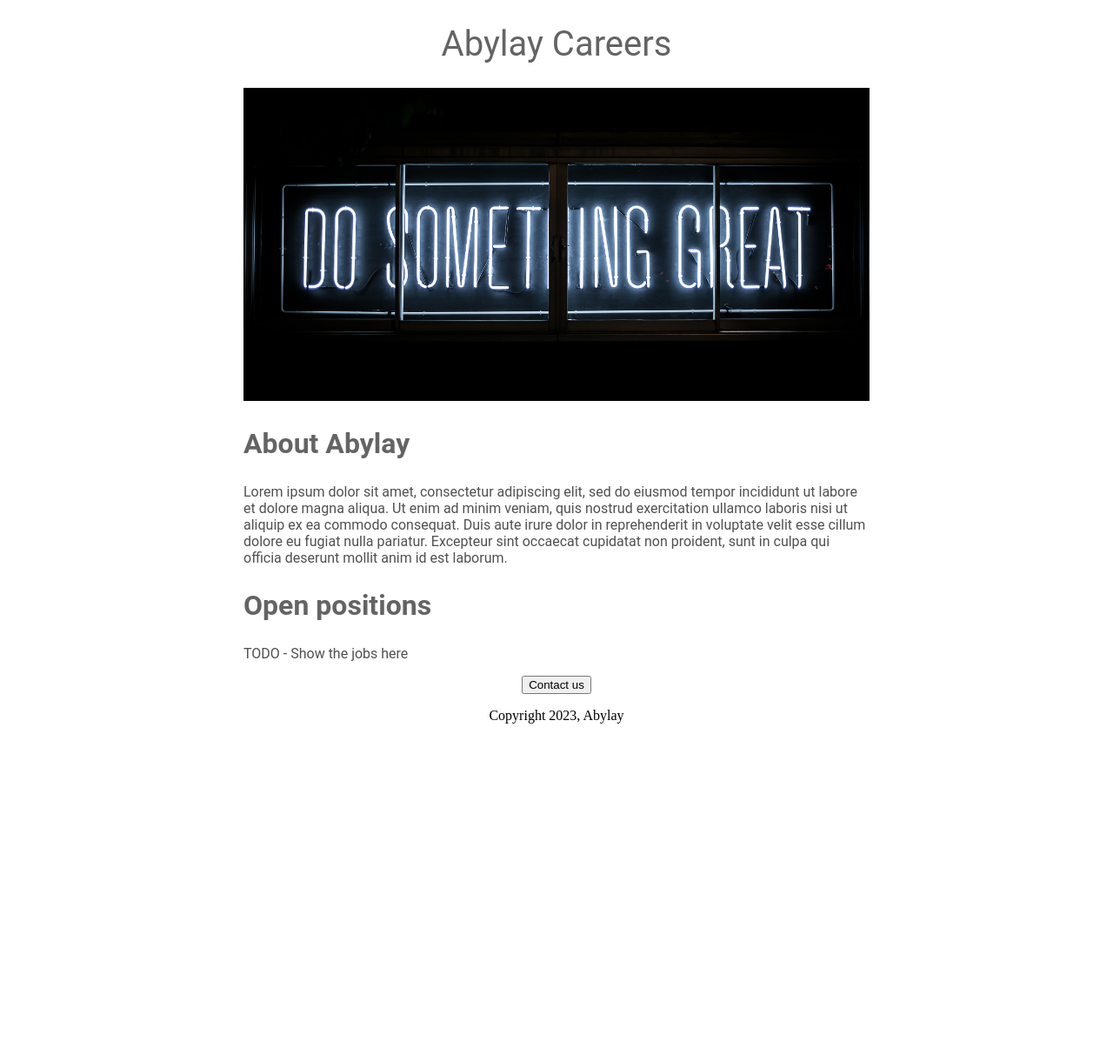
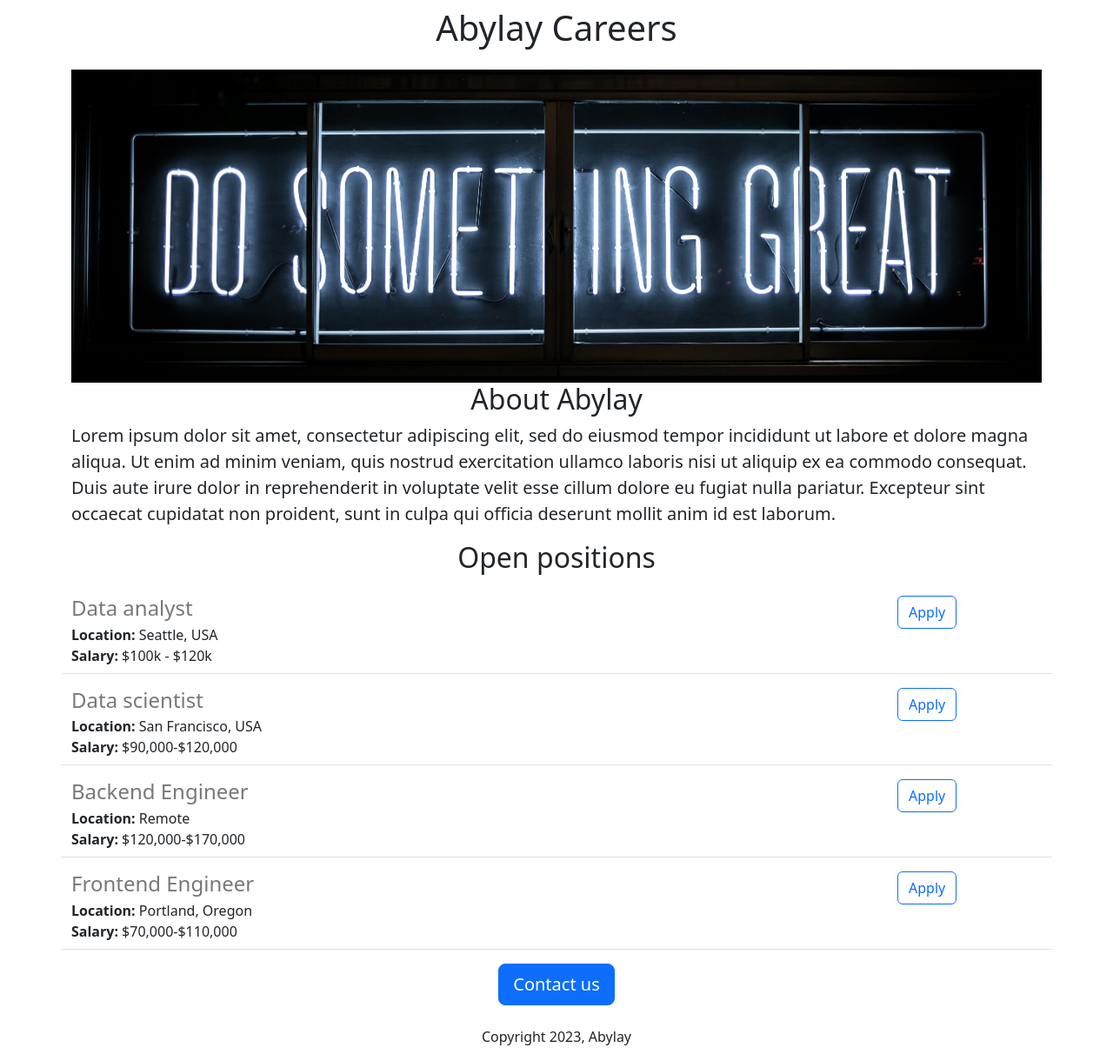
Before and after one commit to MrIronGum/abylay-careers-website-v2, a Flask app: page / in a window 1280 px wide. Shown: the whole page at 87% size. Before the commit the page ends 832 px from the top, so only its background shows below. Run offline with Flask 3, Linux system fonts and the light colour scheme.

Commit message:
Added dynamic data and API route

```diff
--- a/app.py
+++ b/app.py
@@ -1,11 +1,43 @@
-from flask import Flask, render_template
+from flask import Flask, render_template, jsonify
 
 app = Flask(__name__)
+
+JOBS = [
+    {
+        'id': 1,
+        'title': 'Data analyst',
+        'location': 'Seattle, USA',
+        'salary': '$100k - $120k'
+    },
+    {
+        'id': 2,
+        'title': 'Data scientist',
+        'location': 'San Francisco, USA',
+        'salary': '$90,000-$120,000'
+    },
+    {
+        'id': 3,
+        'title': 'Backend Engineer',
+        'location': 'Remote',
+        'salary': '$120,000-$170,000'
+    },
+    {
+        'id': 4,
+        'title': 'Frontend Engineer',
+        'location': 'Portland, Oregon',
+        'salary': '$70,000-$110,000'
+    },
+]
 
 
 @app.route("/")
 def hello_abylay():
-  return render_template('home.html')
+  return render_template('home.html', jobs=JOBS, company_name="Abylay")
+
+
+@app.route("/api/jobs")
+def list_jobs():
+  return jsonify(JOBS)
 
 
 if __name__ == "__main__":
--- a/templates/home.html
+++ b/templates/home.html
@@ -1,52 +1,42 @@
 <!DOCTYPE html>
 <html>
   <head>
+    <meta charset="utf-8">
+    <meta name="viewport" content="width=device-width, initial-scale=1">
+    <link href="https://cdn.jsdelivr.net/npm/bootstrap@5.3.2/dist/css/bootstrap.min.css" rel="stylesheet" integrity="sha384-T3c6CoIi6uLrA9TneNEoa7RxnatzjcDSCmG1MXxSR1GAsXEV/Dwwykc2MPK8M2HN" crossorigin="anonymous">
+
     <title>Abylay Careers</title>
-    <style>
-      h1 {
-        font-size: 40px;
-        font-family: Roboto;
-        font-weight: normal;
-        color: rgb(100, 100, 100);
-        text-align: center;
-         }
 
-      #banner {
+  </head>
+
+  <body>
+    <div class = "container">
+    <h1 class = "text-center mt-2 mb-4">{{company_name}} Careers</h1>
+    <img class = "img-fluid" id="banner" src="https://abylay-careers-website.abylaydospayev.repl.co/static/careers.jpg">
+    <h2 class = "text-center">About Abylay</h2>
+
+      <style>
+      #banner{
+        height: 360px;
         width: 100%;
-        height: 360px;
         object-fit: cover;
       }
+    </style>
 
-      h2 {
-        font-family:  Roboto;
-        font-size: 32px;
-        color: rgb(100, 100, 100);
-        text-align:centerr;
-      }
+    <p class = "lead">
+      Lorem ipsum dolor sit amet, consectetur adipiscing elit, sed do eiusmod tempor incididunt ut labore et dolore magna aliqua. Ut enim ad minim veniam, quis nostrud exercitation ullamco laboris nisi ut aliquip ex ea commodo consequat. Duis aute irure dolor in reprehenderit in voluptate velit esse cillum dolore eu fugiat nulla pariatur. Excepteur sint occaecat cupidatat non proident, sunt in culpa qui officia deserunt mollit anim id est laborum.</p>
 
-      .bodytext{
-        font-family: Roboto;
-        color: rgb(80, 80, 80)
-      }
-      #container{
-        max-width: 720px;
-        margin: 0 auto 0 auto;
-      }
-    </style>
-  </head>
-  <body>
-    <div id="container">
-    <h1>Abylay Careers</h1>
-    <img id="banner" src="https://abylay-careers-website.abylaydospayev.repl.co/static/careers.jpg" height = "320">
-    <h2>About Abylay</h2>
+    <h2 class = "text-center mt-2 mb-4">Open positions</h2>
 
-    <p class = "bodytext">
-      Lorem ipsum dolor sit amet, consectetur adipiscing elit, sed do eiusmod tempor incididunt ut labore et dolore magna aliqua. Ut enim ad minim veniam, quis nostrud exercitation ullamco laboris nisi ut aliquip ex ea commodo consequat. Duis aute irure dolor in reprehenderit in voluptate velit esse cillum dolore eu fugiat nulla pariatur. Excepteur sint occaecat cupidatat non proident, sunt in culpa qui officia deserunt mollit anim id est laborum.</p>
-    <h2>Open positions</h2>
-    <p class = "bodytext">TODO - Show the jobs here</p>
-      <div style="text-align:center;">
-    <button>Contact us</button>
-        <p>Copyright 2023, Abylay</p>
+    <div>
+      {% for job in jobs %}
+        {% include 'jobitem.html' %}
+      {% endfor %}
+    </div>
+
+      <div class = "text-center">
+    <button class = "btn btn-primary btn-lg">Contact us</button>
+        <p class = "mt-4">Copyright 2023, Abylay</p>
       </div>
       </div>
     </div>
--- /dev/null
+++ b/templates/jobitem.html
@@ -0,0 +1,18 @@
+<div class = "border-bottom row" style="margin-bottom:16px;padding-bottom:8px;">
+  <div class="col-10">
+    <h4
+      style="color:rgb(120,120,120);margin-bottom:4px;">{{job['title']}}</h4>
+
+    <div>
+      <b>Location:</b> {{job['location']}}
+    </div>
+    {% if 'salary' in job%}
+    <div>
+      <b>Salary:</b> {{job['salary']}}
+    </div>
+  </div>
+  {%endif%}
+  <div class = "col-2">
+  <button type="button" class="btn btn-outline-primary">Apply</button>
+  </div>
+</div>
```
